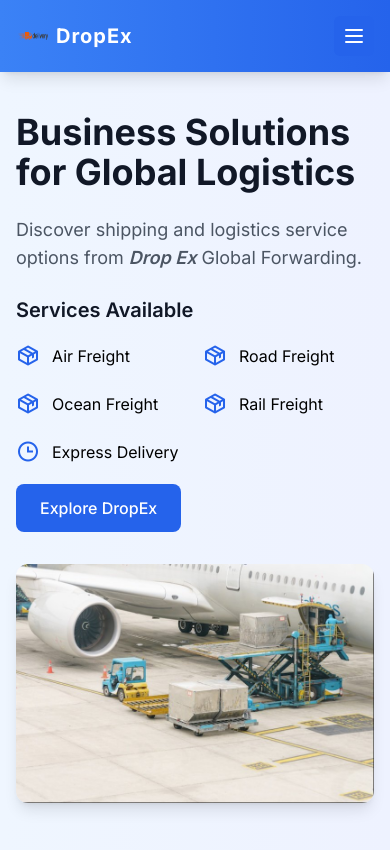
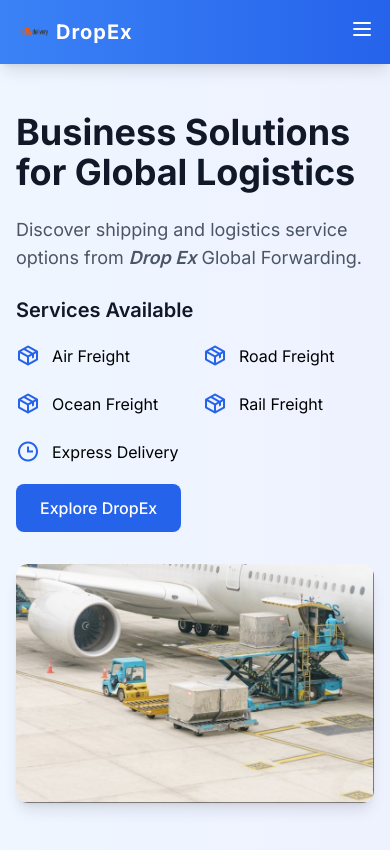
Before and after one commit to misbah7172/DropEx, a PHP site: page / in a window 390 px wide. Shown: the top 850 px of the page. Run offline with PHP 8.4, Linux system fonts and the light colour scheme; data comes from the database, SQL or seed files in the repository; data that the repository does not hold is empty; some libraries are stand-ins or nearby versions.

Commit message:
Update index.php

```diff
--- a/DropEx/index.php
+++ b/DropEx/index.php
@@ -71,17 +71,16 @@
 <nav class="bg-gradient-to-r from-blue-500 to-blue-600 shadow-lg fixed w-full z-50">
     <div class="max-w-7xl mx-auto px-4 sm:px-6 lg:px-8">
         <div class="flex justify-between items-center py-4">
-            <!-- Logo Section with Responsive Sizing -->
+            <!-- Logo Section -->
             <div class="flex items-center space-x-3">
                 <a href="index.php" class="flex items-center group">
-                    <img src="Images/logo.png" class="h-8 w-8 md:h-10 md:w-10 rounded-full transition-all duration-300 group-hover:scale-110 group-hover:rotate-6" alt="DropEx Logo">
+                    <img src="Images/logo.png" class="h-8 w-8 md:h-10 md:w-10 rounded-full transition-all duration-300 group-hover:scale-110" alt="DropEx Logo">
                     <span class="ml-2 md:ml-3 text-xl md:text-2xl font-bold text-white tracking-wider">DropEx</span>
                 </a>
             </div>
 
             <!-- Desktop Navigation -->
             <div class="hidden md:flex items-center space-x-4 lg:space-x-6">
-                <div class="flex items-center space-x-4 lg:space-x-6">
                 <a href="index.php" class="text-white hover:text-blue-200 transition-colors duration-300 px-2 py-1 rounded-md text-sm font-medium">Home</a>
                 <a href="tracking.php" class="text-white hover:text-blue-200 transition-colors duration-300 px-2 py-1 rounded-md text-sm font-medium">Tracking</a>
                 <a href="branches.php" class="text-white hover:text-blue-200 transition-colors duration-300 px-2 py-1 rounded-md text-sm font-medium">Branches</a>
@@ -97,12 +96,10 @@
                     <a href="login.php" class="bg-white text-blue-600 hover:bg-gray-100 hover:text-blue-700 transition-all duration-300 px-3 py-1.5 rounded-md text-sm font-medium shadow-md">Login</a>
                 <?php endif; ?>
             </div>
-            </div>
 
             <!-- Mobile Menu Button -->
             <div class="md:hidden">
-                <button id="mobile-menu-toggle" class="mobile-menu-button bg-blue-600 text-white p-2 rounded-md focus:outline-none focus:ring-2 focus:ring-white focus:ring-offset-2 focus:ring-offset-blue-500 transition-all duration-300 hover:bg-blue-700" aria-controls="mobile-menu" aria-expanded="false">
-                    <span class="sr-only">Open main menu</span>
+                <button id="mobile-menu-button" type="button" class="text-white focus:outline-none">
                     <svg class="h-6 w-6" fill="none" viewBox="0 0 24 24" stroke="currentColor">
                         <path stroke-linecap="round" stroke-linejoin="round" stroke-width="2" d="M4 6h16M4 12h16M4 18h16" />
                     </svg>
@@ -111,22 +108,22 @@
         </div>
     </div>
 
-    <!-- Mobile Menu (Improved Responsiveness) -->
-    <div id="mobile-menu" class="md:hidden fixed inset-x-0 top-16 bg-gradient-to-r from-blue-500 to-blue-600 transform -translate-x-full transition-transform duration-300 ease-in-out">
-        <div class="px-2 pt-2 pb-3 space-y-1">
-            <a href="index.php" class="text-white hover:bg-blue-700 block px-3 py-2 rounded-md text-base font-medium transition-colors duration-300">Home</a>
-            <a href="tracking.php" class="text-white hover:bg-blue-700 block px-3 py-2 rounded-md text-base font-medium transition-colors duration-300">Tracking</a>
-            <a href="branches.php" class="text-white hover:bg-blue-700 block px-3 py-2 rounded-md text-base font-medium transition-colors duration-300">Branches</a>
+    <!-- Mobile Menu -->
+    <div id="mobile-menu" class="md:hidden fixed inset-x-0 top-16 bg-blue-600 transform -translate-x-full transition-transform duration-300 ease-in-out">
+        <div class="px-4 pt-4 pb-6 space-y-2">
+            <a href="index.php" class="block text-white hover:bg-blue-700 px-3 py-2 rounded-md text-base font-medium">Home</a>
+            <a href="tracking.php" class="block text-white hover:bg-blue-700 px-3 py-2 rounded-md text-base font-medium">Tracking</a>
+            <a href="branches.php" class="block text-white hover:bg-blue-700 px-3 py-2 rounded-md text-base font-medium">Branches</a>
 
             <?php if(isset($_SESSION['id']) || isset($_SESSION['user_id'])): ?>
                 <?php if(isset($_SESSION['id'])): ?>
-                    <a href="staff.php" class="text-white hover:bg-blue-700 block px-3 py-2 rounded-md text-base font-medium transition-colors duration-300">Dashboard</a>
+                    <a href="staff.php" class="block text-white hover:bg-blue-700 px-3 py-2 rounded-md text-base font-medium">Dashboard</a>
                 <?php else: ?>
-                    <a href="user_dashboard.php" class="text-white hover:bg-blue-700 block px-3 py-2 rounded-md text-base font-medium transition-colors duration-300">Dashboard</a>
+                    <a href="user_dashboard.php" class="block text-white hover:bg-blue-700 px-3 py-2 rounded-md text-base font-medium">Dashboard</a>
                 <?php endif; ?>
-                <a href="logout.php" class="text-red-200 hover:bg-red-400 block px-3 py-2 rounded-md text-base font-medium transition-colors duration-300">Logout</a>
+                <a href="logout.php" class="block text-red-200 hover:bg-red-400 px-3 py-2 rounded-md text-base font-medium">Logout</a>
             <?php else: ?>
-                <a href="login.php" class="bg-white text-blue-600 hover:bg-gray-200 block px-4 py-2 rounded-md text-base font-medium shadow-md transition-all duration-300">Login</a>
+                <a href="login.php" class="block bg-white text-blue-600 hover:bg-gray-200 px-4 py-2 rounded-md text-base font-medium shadow-md">Login</a>
             <?php endif; ?>
         </div>
     </div>
@@ -134,21 +131,28 @@
 
 <script>
 document.addEventListener('DOMContentLoaded', function() {
-    const mobileMenuToggle = document.getElementById('mobile-menu-toggle');
+    const mobileMenuButton = document.getElementById('mobile-menu-button');
     const mobileMenu = document.getElementById('mobile-menu');
 
-    mobileMenuToggle.addEventListener('click', function() {
-        const isExpanded = this.getAttribute('aria-expanded') === 'true';
-        this.setAttribute('aria-expanded', !isExpanded);
+    // Toggle mobile menu
+    mobileMenuButton.addEventListener('click', function(e) {
+        e.stopPropagation();
         mobileMenu.classList.toggle('-translate-x-full');
     });
 
-    // Close mobile menu when clicking outside
-    document.addEventListener('click', function(event) {
-        if (!mobileMenu.contains(event.target) && !mobileMenuToggle.contains(event.target) && !isExpanded) {
+    // Close menu when clicking outside
+    document.addEventListener('click', function(e) {
+        if (!mobileMenu.contains(e.target) && !mobileMenuButton.contains(e.target)) {
             mobileMenu.classList.add('-translate-x-full');
-            mobileMenuToggle.setAttribute('aria-expanded', 'false');
         }
+    });
+
+    // Close menu when a link is clicked
+    const mobileMenuLinks = mobileMenu.querySelectorAll('a');
+    mobileMenuLinks.forEach(link => {
+        link.addEventListener('click', function() {
+            mobileMenu.classList.add('-translate-x-full');
+        });
     });
 });
 </script>
```
Lines whose indentation alone changed are shown as unchanged.
